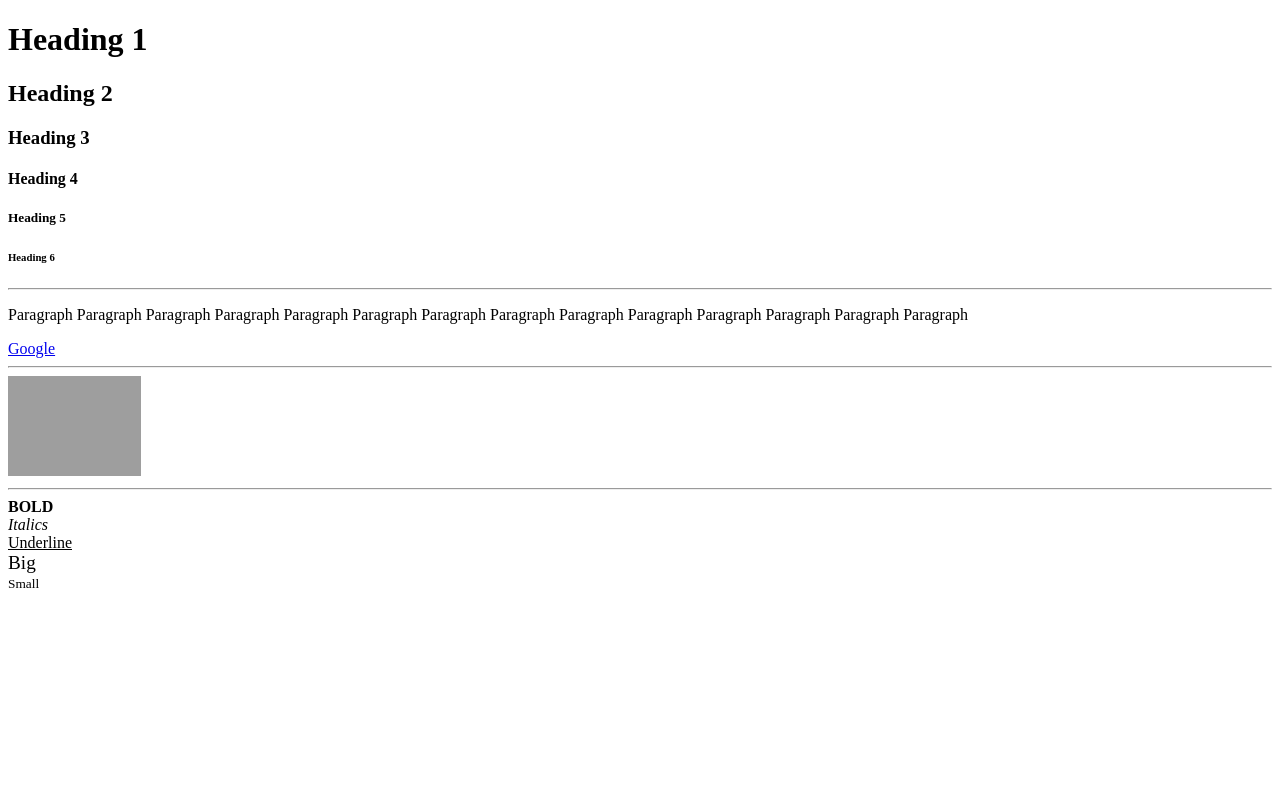
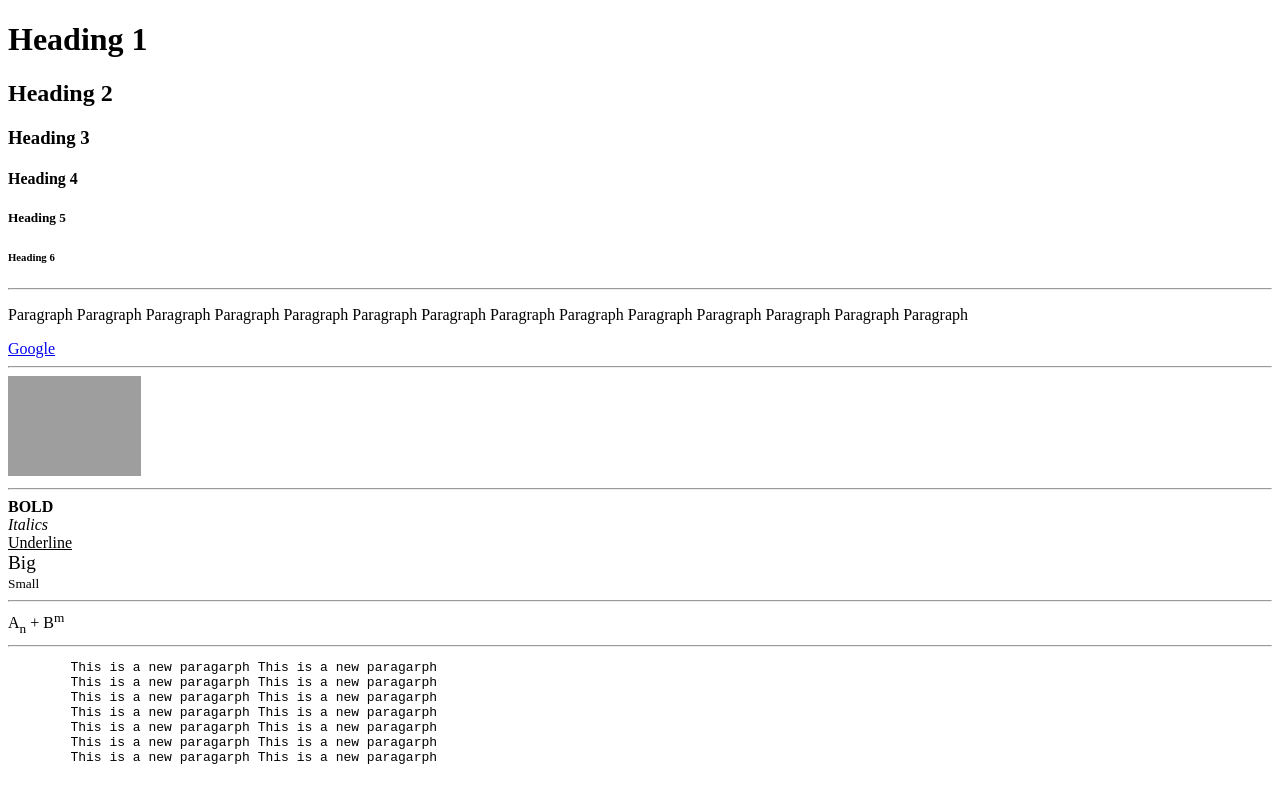
Before and after one commit to Rohit-Kumar-0407/HTML-Repo, a plain HTML site: page Practice.html in a window 1280 px wide. Drawn offline with Linux system fonts and the light colour scheme; grey boxes are pictures that could not be loaded.

Commit message:
Used Pre tag

```diff
--- a/Practice.html
+++ b/Practice.html
@@ -27,5 +27,16 @@
      <u>Underline</u><br>
      <big>Big</big><br>
      <small>Small</small><br>
+     <hr>
+     A<sub>n</sub> + B<sup>m</sup>
+     <hr>
+     <pre>
+        This is a new paragarph This is a new paragarph
+        This is a new paragarph This is a new paragarph
+        This is a new paragarph This is a new paragarph
+        This is a new paragarph This is a new paragarph
+        This is a new paragarph This is a new paragarph
+        This is a new paragarph This is a new paragarph
+        This is a new paragarph This is a new paragarph</pre>
 </body>
 </html>
```
